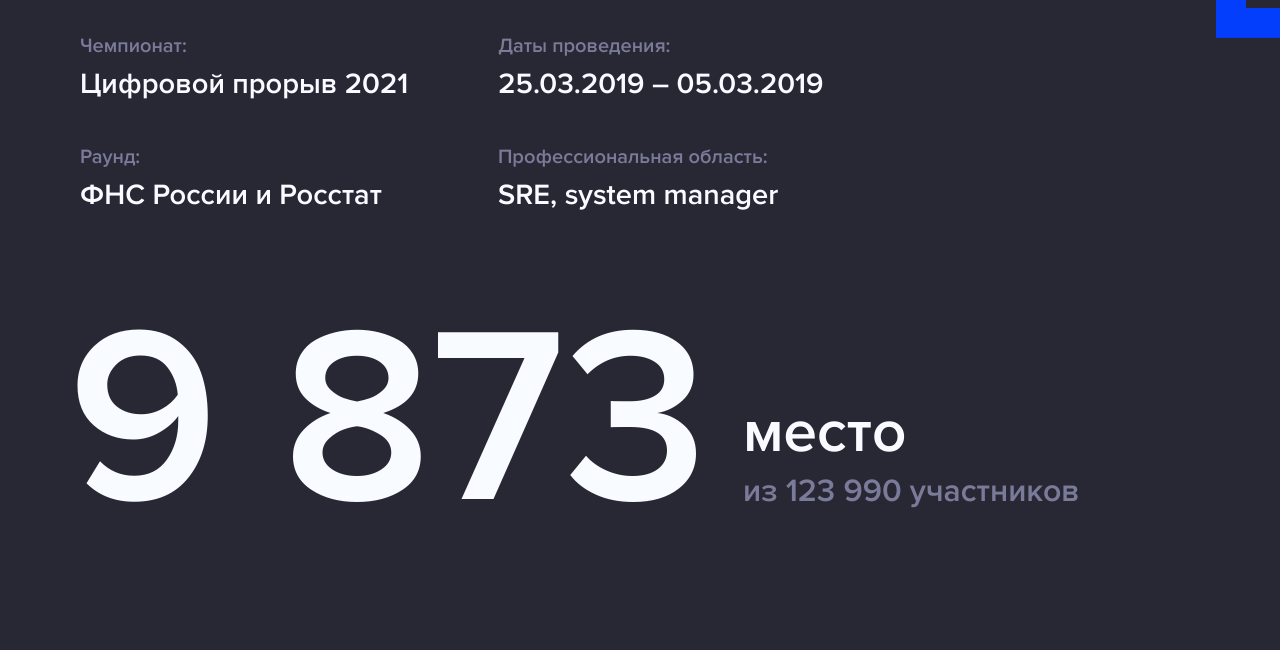
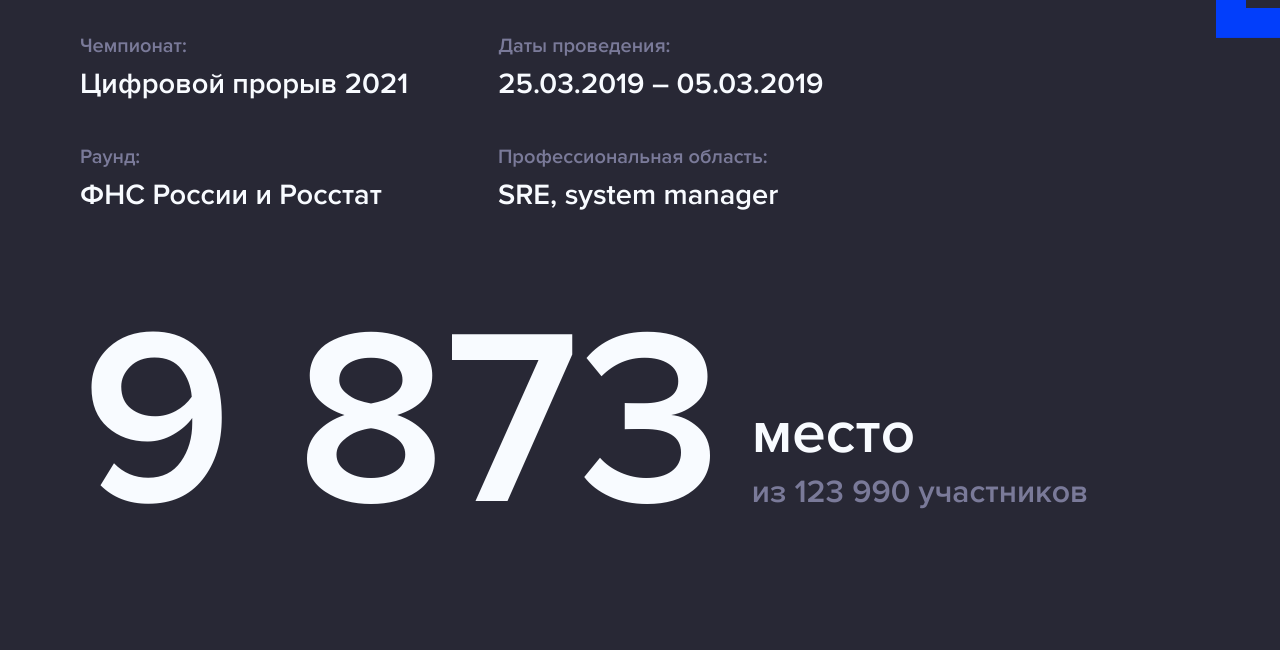
Before and after one commit to Paradigma-digital/sertificate, a website: page src/index.html in a window 1280 px wide. Shown: the part 453-1103 px from the top of the page. Drawn offline with nearby package versions, Linux system fonts and the light colour scheme; files that its build step writes are made by us from their sources.

Commit message:
add table for place

```diff
--- a/src/index.html
+++ b/src/index.html
@@ -53,13 +53,18 @@
                         <p class="value">SRE, system manager</p>
                     </div>
                 </div>
-                <div class="sertificate__body_place">
-                    <span class="place_value">9 873</span>
-                    <div class="place_info">
-                        <b>место</b>
-                        из <span>123 990</span> участников
-                    </div>
-                </div>
+
+                <table class="sertificate__body_place">
+                    <tr>
+                        <td class="place_value">
+                            9 873
+                        </td>
+                        <td class="place_info">
+                            <b>место</b>
+                            из <span>123 990</span> участников
+                        </td>
+                    </tr>
+                </table>
             </div>
         </div>
 
@@ -77,7 +82,5 @@
 
         </div>
     </section>
-
-    <script defer src="js/script.js"></script>
 </body>
 </html>
--- a/src/js/script.js
+++ /dev/null
@@ -1,4 +0,0 @@
-document.addEventListener('DOMContentLoaded', () => {
-    console.log(document.querySelector('.place_value').innerHTML.length)
-    document.querySelector('.place_info').style.left = `${document.querySelector('.place_value').innerHTML.length * 127}px`;
-})
--- a/src/sass/blocks/_sertificate.scss
+++ b/src/sass/blocks/_sertificate.scss
@@ -108,17 +108,15 @@
         &_place {
             margin-top: 74px;
             position: relative;
-            &>.place_value {
+            .place_value {
                 font-weight: 600;
                 font-size: 250px;
                 line-height: 183px;
                 color: #F8FBFF;
                 margin-left: -12px;
             }
-            &>.place_info {
-                position: absolute;
-                left: 630px;
-                top: 66px;
+            .place_info {
+                vertical-align: bottom;
                 padding-left: 28px;
                 font-size: 32px;
                 line-height: 45px;
```
Also changed, not shown: dist/css/style.min.css, dist/index.html, dist/js/script.js (deleted).
